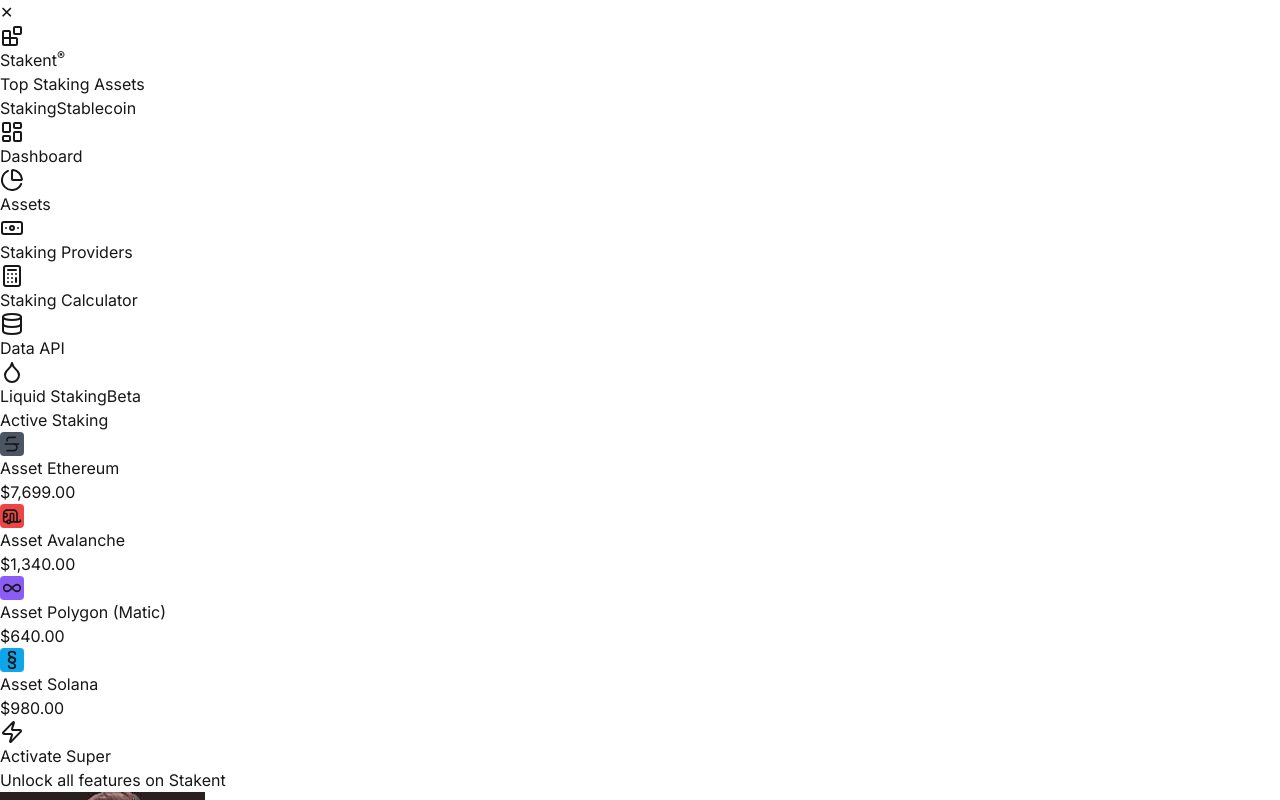
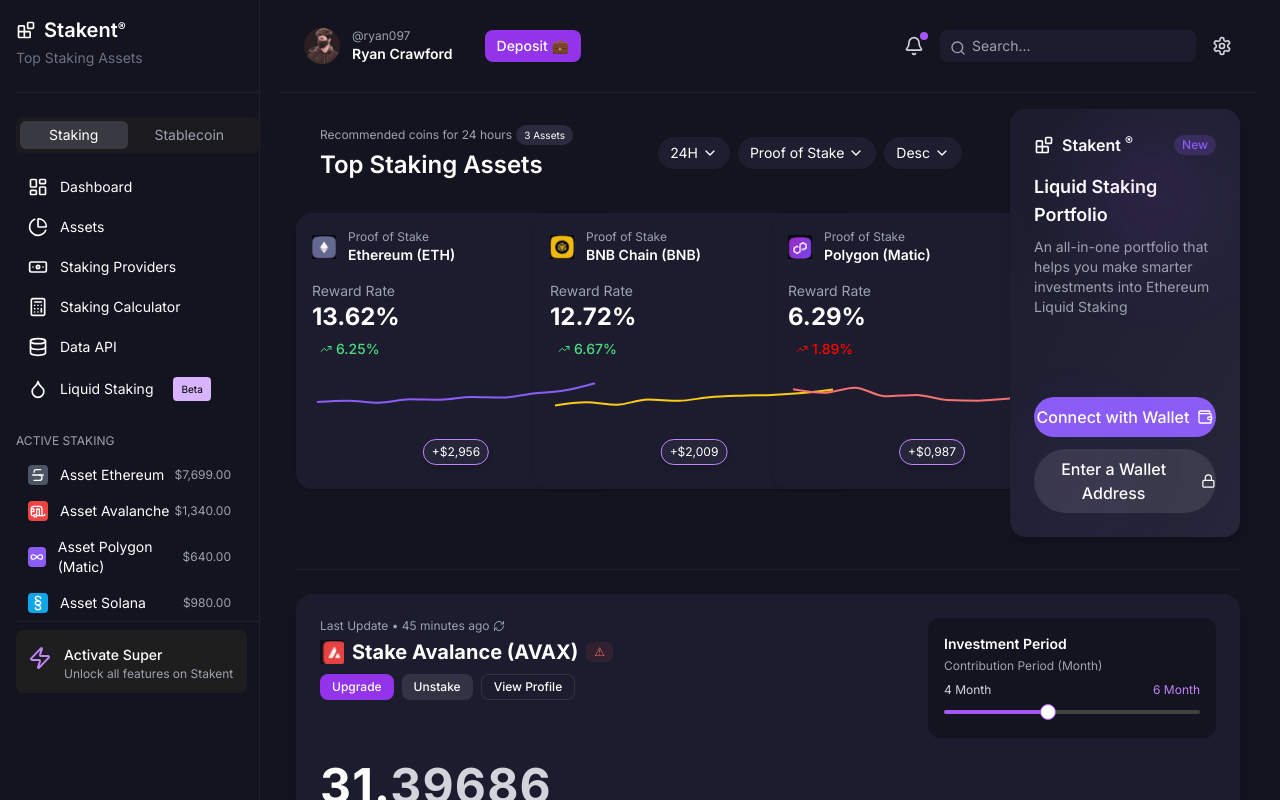
Before and after one commit to Carlglain/Nkwa-web-dashbaord, a Next.js app in the folder nkwa-dashboard/: page / in a window 1280 px wide. Shown: the top 800 px of the page. Built offline with nearby package versions, Linux system fonts and the light colour scheme.

Commit message:
corrected code for final deploy

```diff
--- a/nkwa-dashboard/postcss.config.mjs
+++ b/nkwa-dashboard/postcss.config.mjs
@@ -2,6 +2,7 @@
 const config = {
   plugins: {
     tailwindcss: {},
+    autoprefixer: {},
   },
 };
 
--- a/nkwa-dashboard/tailwind.config.js
+++ b/nkwa-dashboard/tailwind.config.js
@@ -1,20 +1,16 @@
-/** @type {import('tailwindcss').Config} **/
+/** @type {import('tailwindcss').Config} */
 module.exports = {
   content: [
-    './pages/**/*.{js,ts,jsx,tsx,mdx}',
-    './components/**/*.{js,ts,jsx,tsx,mdx}',
-    './app/**/*.{js,ts,jsx,tsx,mdx}',
+    './src/pages/**/*.{js,ts,jsx,tsx,mdx}',
+    './src/components/**/*.{js,ts,jsx,tsx,mdx}',
+    './src/app/**/*.{js,ts,jsx,tsx,mdx}',
   ],
   theme: {
     extend: {
       fontFamily: {
-        sans: ['var(--font-inter)'],
+        inter: ['var(--font-inter)'],
         mono: ['var(--font-jetbrains-mono)'],
       },
-      colors: {
-        background: 'var(--background)',
-        foreground: 'var(--foreground)',
-      }
     },
   },
   plugins: [],
```
